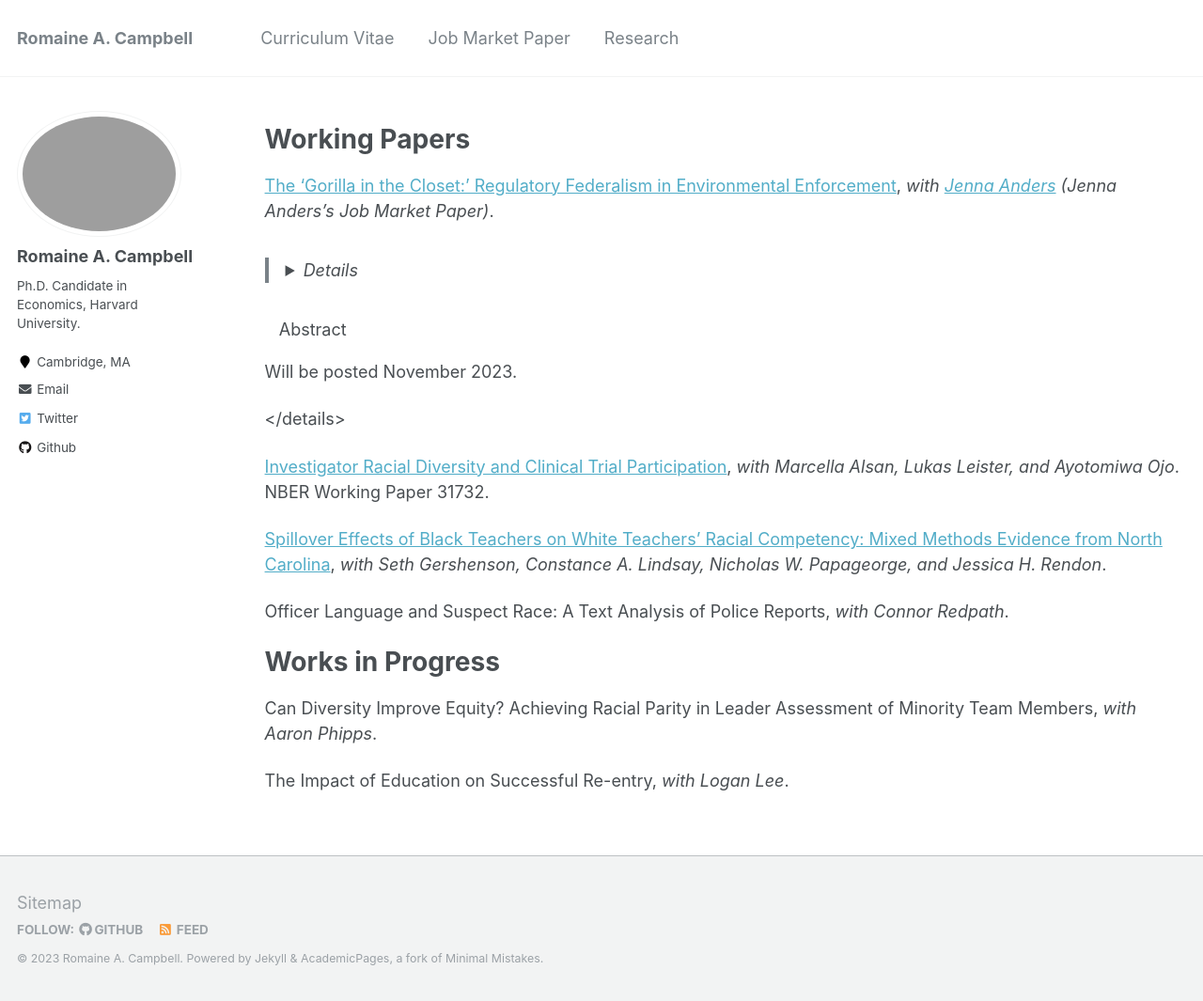
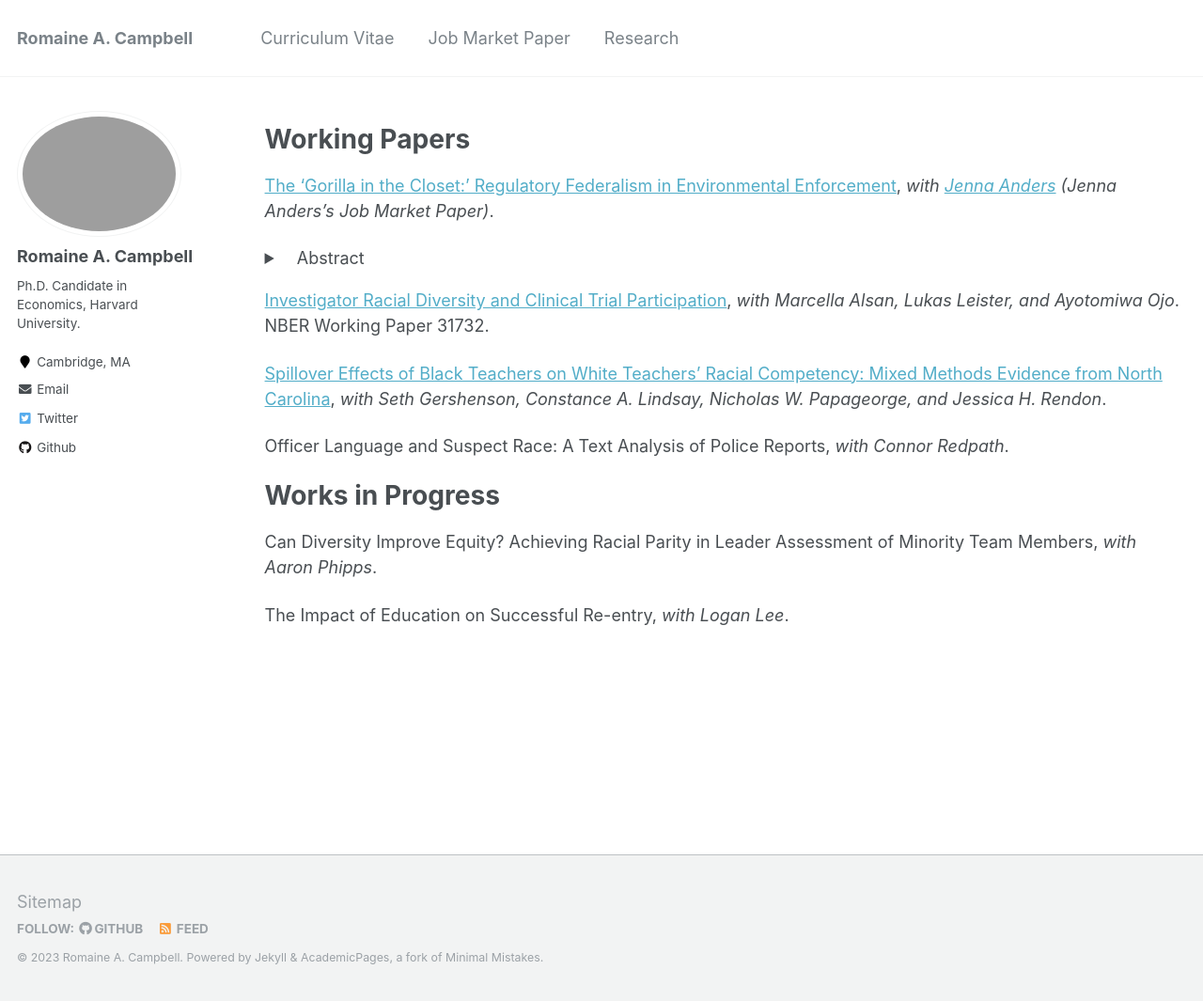
Before and after one commit to romainecampbell/romainecampbell.github.io, a Jekyll site: the page built from _pages/research.md, in a window 1280 px wide and 1065 px high. Shown: the whole window at 94% size. Built offline with Jekyll 4.4.1, drawn with Linux system fonts in a browser that asks for light colours.

Commit message:
Update research.md

```diff
--- a/_pages/research.md
+++ b/_pages/research.md
@@ -9,7 +9,7 @@ Working Papers
 ======
 
 [The ‘Gorilla in the Closet:’ Regulatory Federalism in Environmental Enforcement](http://jenna-anders.github.io/files/ac_epa.pdf), *with [Jenna Anders](http://www.jennaanders.com/) (Jenna Anders’s Job Market Paper)*.
-> <details>
+ <details>
  <summary>&nbsp;&nbsp;&nbsp;Abstract</summary>
  Will be posted November 2023.
 
```
